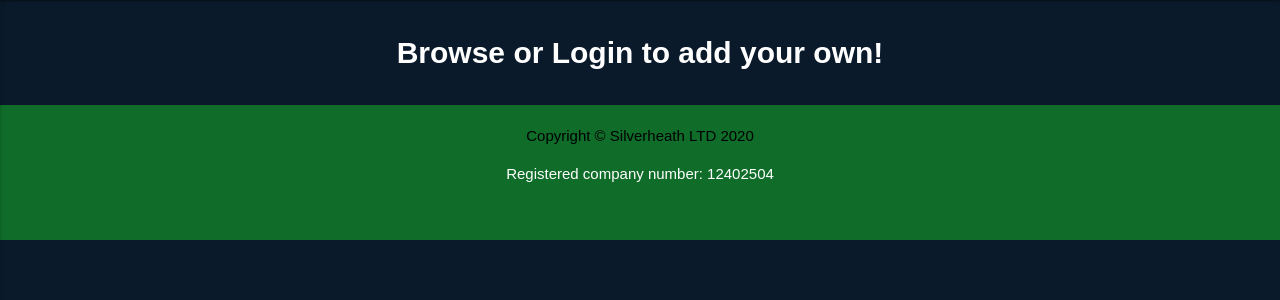
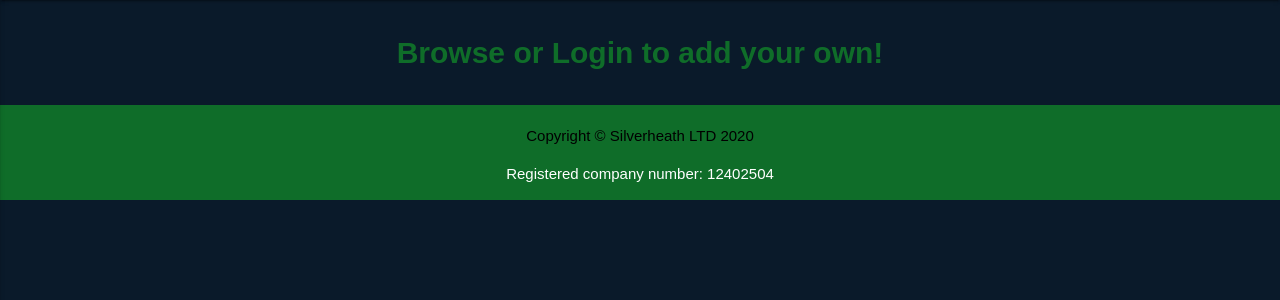
Before and after one commit to MD1968/podcast-directory, a Flask app: page / in a window 1280 px wide. Shown: the part 64-364 px from the top of the page. Run offline with Flask 2, Linux system fonts and the light colour scheme; data that the repository does not hold is empty; some libraries are stand-ins or nearby versions.

Commit message:
footer padding changed

```diff
--- a/static/css/style.css
+++ b/static/css/style.css
@@ -124,11 +124,13 @@ nav .button-collapse {
   margin: 0px 10px;
 }
 /*Headings*/
+
 .heading {
   width: 100%;
   font-size: 2rem;
   font-weight: 600;
   text-align: center;
+  color: #107429ed;
 }
 .podcast-title {
   font-weight: 600;
@@ -145,7 +147,6 @@ a {
 .footer-bar{
     background-color: #107429ed;
     padding-top: 20px;
-    padding-bottom: 20px;
 }
 
 .btns {
--- a/templates/podcast_details.html
+++ b/templates/podcast_details.html
@@ -4,7 +4,7 @@
 
 <!-- Page title -->
 <div class="podcast-detail-container s12 m12 l12">
-    <p class="podcast-header">{{podcast.podcast_name}}</p>
+    <p class="heading">{{podcast.podcast_name}}</p>
     <div class="podcast-contents">
         <img src="{{podcast.podcast_image}}" alt="Podcast Image" class="detail-image" />
         <p>{{podcast.podcast_description}}
```
